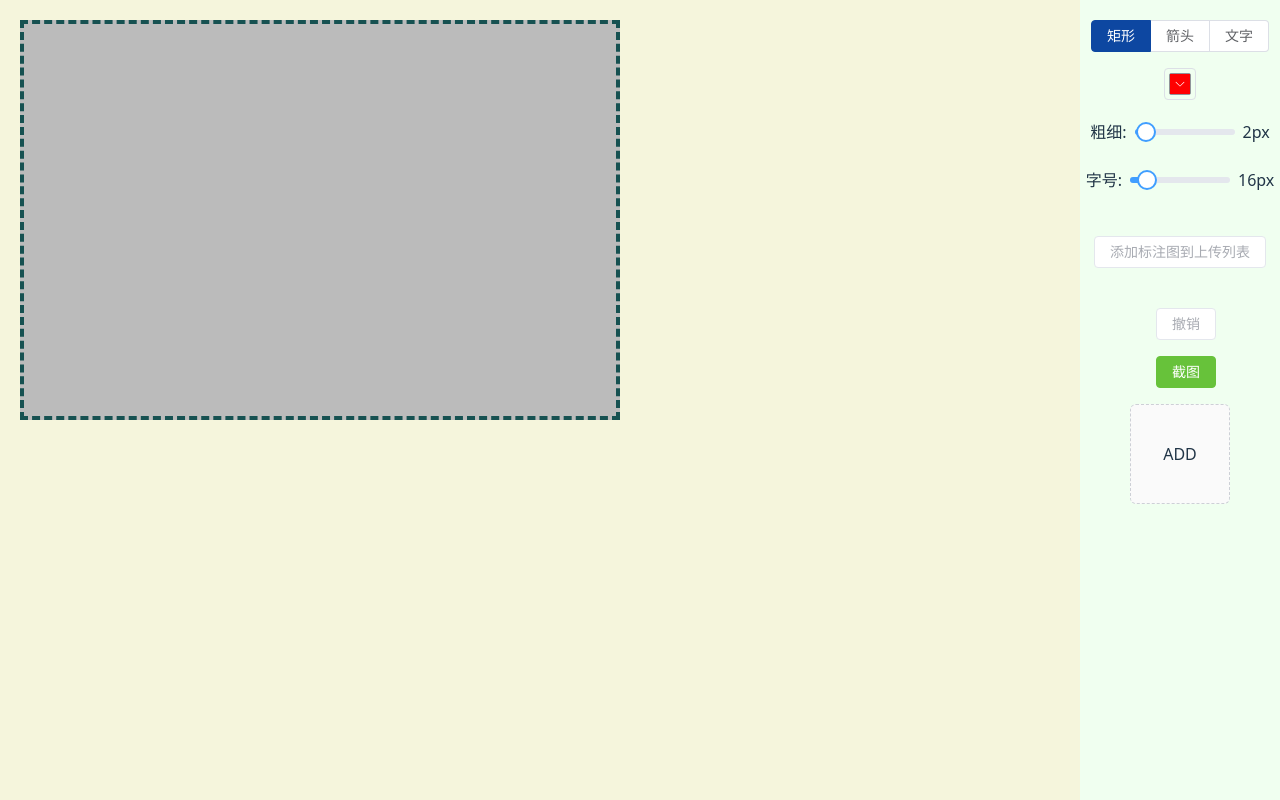
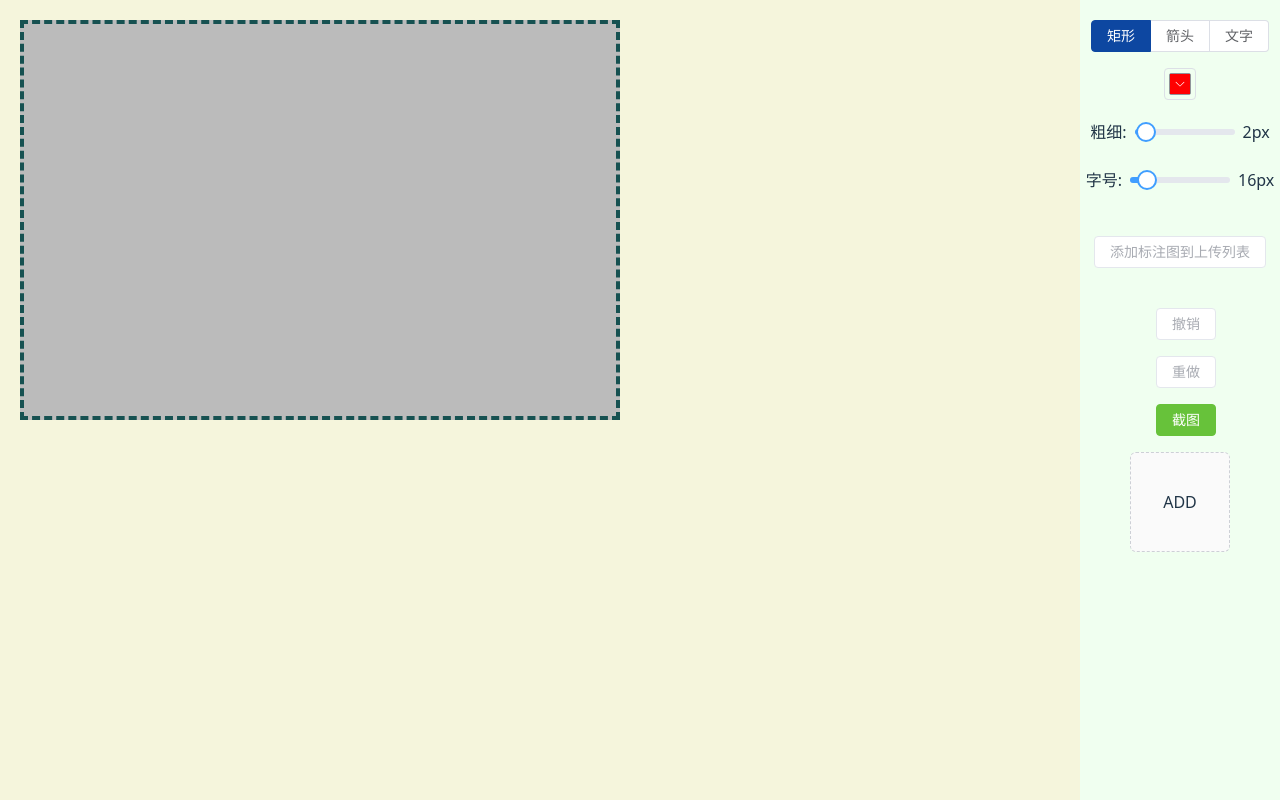
Before and after one commit to Valor-H/screenshot-component, a Vue app: page / in a window 1280 px wide. Built offline with nearby package versions, Linux system fonts and the light colour scheme.

Commit message:
实现重做功能
实现重做功能

```diff
--- a/src/components/Scrrenshot.vue
+++ b/src/components/Scrrenshot.vue
@@ -22,6 +22,7 @@
             :disabled="!isShowSreenshot">添加标注图到上传列表</el-button>
 
         <el-button @click="undoLastAnnotation" :disabled="annotations.length === 0">撤销</el-button>
+        <el-button @click="redoLastAnnotation" :disabled="redoHistory.length === 0">重做</el-button>
         <el-button @click="onScreenshot" type="success">截图</el-button>
 
         <el-upload class="upload-wrapper" ref="uploadRef" v-model:file-list="uploadFiles" list-type="picture-card"
@@ -68,6 +69,7 @@ export default {
             startY: 0,
             annotations: [],
             annotationHistory: [],
+            redoHistory: [],
             // 文字标注相关
             showTextInput: false,
             tempText: '',
@@ -121,6 +123,7 @@ export default {
                     // 重置标注状态
                     this.annotations = [];
                     this.annotationHistory = []; // 清空历史记录
+                    this.redoHistory = []; // 清空重做历史记录
 
                     // 图片加载完成后初始化canvas
                     this.originImage.onload = () => {
@@ -467,12 +470,27 @@ export default {
         saveToHistory() {
             // 深拷贝当前标注数组到历史记录
             this.annotationHistory.push(JSON.parse(JSON.stringify(this.annotations)));
+            // 清空重做历史记录
+            this.redoHistory = [];
         },
         // 撤销最后一个标注
         undoLastAnnotation() {
             if (this.annotationHistory.length > 0) {
+                // 保存当前状态到重做历史记录
+                this.redoHistory.push(JSON.parse(JSON.stringify(this.annotations)));
                 // 从历史记录中恢复上一个状态
                 this.annotations = this.annotationHistory.pop();
+                // 重绘所有标注
+                this.redrawAnnotations();
+            }
+        },
+        // 重做最后一个撤销的标注
+        redoLastAnnotation() {
+            if (this.redoHistory.length > 0) {
+                // 保存当前状态到历史记录
+                this.annotationHistory.push(JSON.parse(JSON.stringify(this.annotations)));
+                // 从重做历史记录中恢复上一个状态
+                this.annotations = this.redoHistory.pop();
                 // 重绘所有标注
                 this.redrawAnnotations();
             }
```
